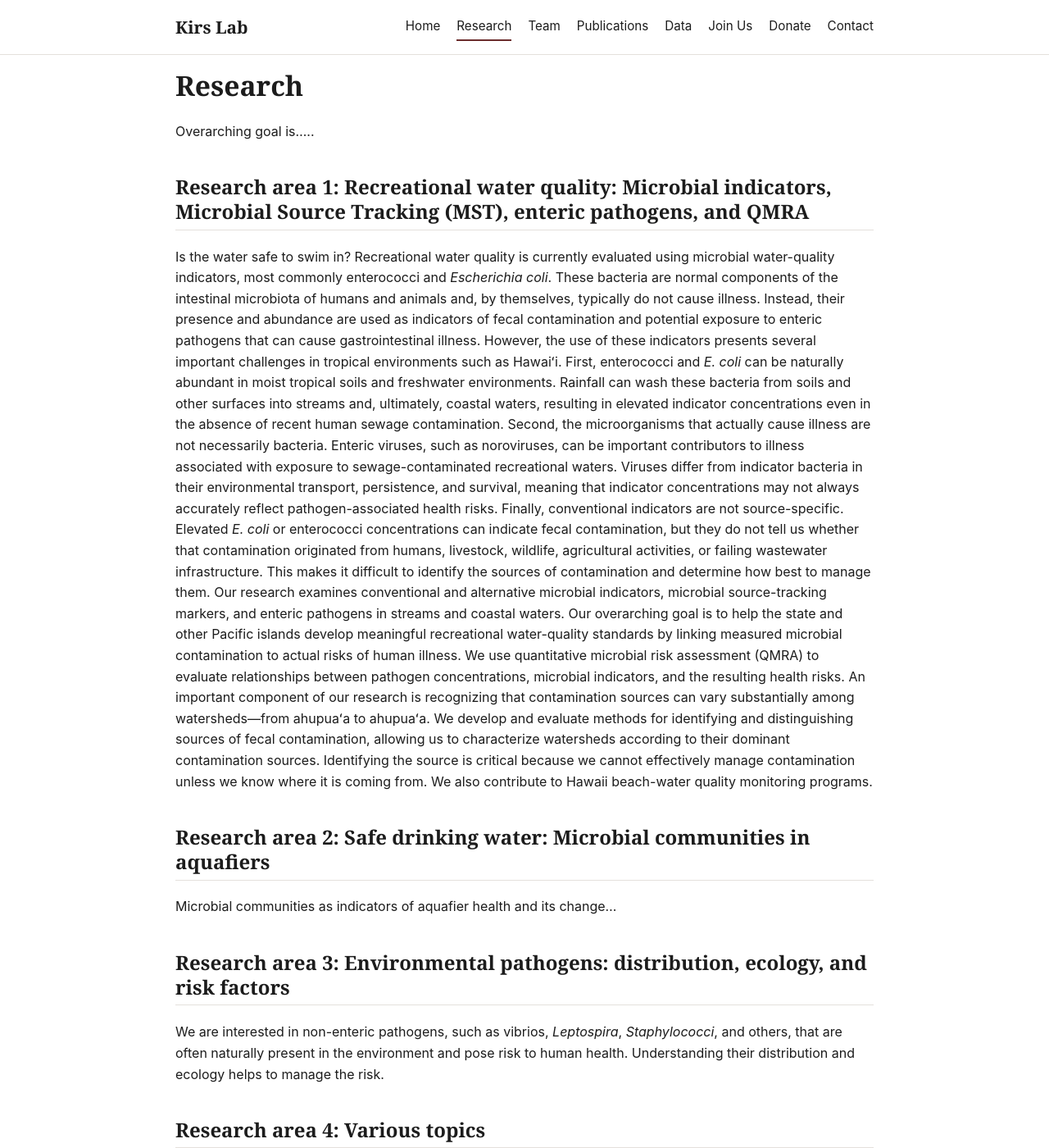
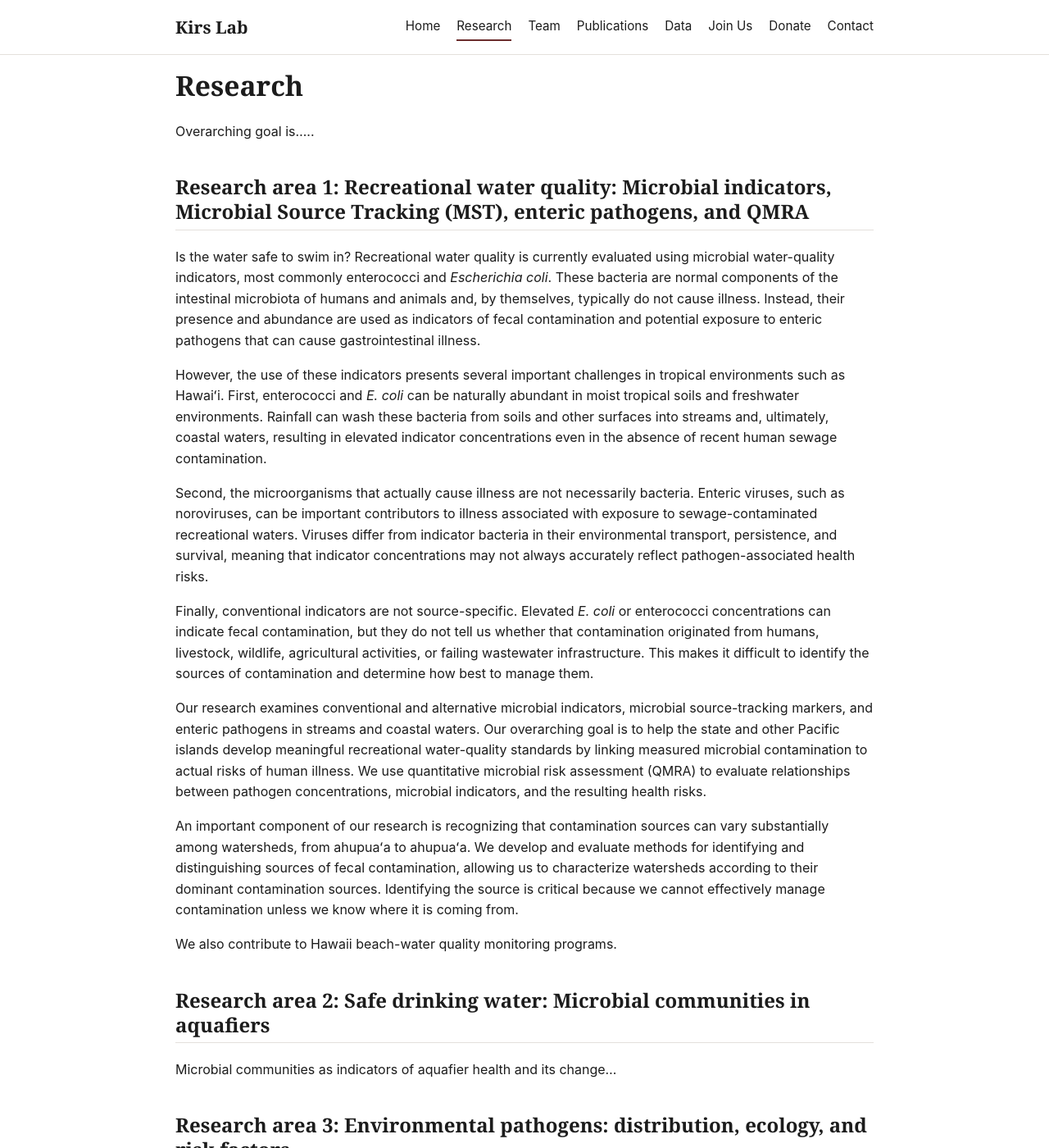
Before and after one commit to MarekKirs/marekkirs.github.io, a Jekyll site: the page built from research.md, in a window 1280 px wide and 1400 px high. Shown: the whole window at 82% size. Built offline with Jekyll 4.4.1, drawn with Linux system fonts in a browser that asks for light colours.

```diff
--- a/research.md
+++ b/research.md
@@ -11,11 +11,17 @@ Overarching goal is.....
 ## Research area 1: Recreational water quality: Microbial indicators, Microbial Source Tracking (MST), enteric pathogens, and QMRA
 
 Is the water safe to swim in? Recreational water quality is currently evaluated using microbial water-quality indicators, most commonly enterococci and *Escherichia coli*. These bacteria are normal components of the intestinal microbiota of humans and animals and, by themselves, typically do not cause illness. Instead, their presence and abundance are used as indicators of fecal contamination and potential exposure to enteric pathogens that can cause gastrointestinal illness.
+
 However, the use of these indicators presents several important challenges in tropical environments such as Hawaiʻi. First, enterococci and *E. coli* can be naturally abundant in moist tropical soils and freshwater environments. Rainfall can wash these bacteria from soils and other surfaces into streams and, ultimately, coastal waters, resulting in elevated indicator concentrations even in the absence of recent human sewage contamination.
+
 Second, the microorganisms that actually cause illness are not necessarily bacteria. Enteric viruses, such as noroviruses, can be important contributors to illness associated with exposure to sewage-contaminated recreational waters. Viruses differ from indicator bacteria in their environmental transport, persistence, and survival, meaning that indicator concentrations may not always accurately reflect pathogen-associated health risks.
+
 Finally, conventional indicators are not source-specific. Elevated *E. coli* or enterococci concentrations can indicate fecal contamination, but they do not tell us whether that contamination originated from humans, livestock, wildlife, agricultural activities, or failing wastewater infrastructure. This makes it difficult to identify the sources of contamination and determine how best to manage them.
+
 Our research examines conventional and alternative microbial indicators, microbial source-tracking markers, and enteric pathogens in streams and coastal waters. Our overarching goal is to help the state and other Pacific islands develop meaningful recreational water-quality standards by linking measured microbial contamination to actual risks of human illness. We use quantitative microbial risk assessment (QMRA) to evaluate relationships between pathogen concentrations, microbial indicators, and the resulting health risks.
-An important component of our research is recognizing that contamination sources can vary substantially among watersheds—from ahupuaʻa to ahupuaʻa. We develop and evaluate methods for identifying and distinguishing sources of fecal contamination, allowing us to characterize watersheds according to their dominant contamination sources. Identifying the source is critical because we cannot effectively manage contamination unless we know where it is coming from.
+
+An important component of our research is recognizing that contamination sources can vary substantially among watersheds, from ahupuaʻa to ahupuaʻa. We develop and evaluate methods for identifying and distinguishing sources of fecal contamination, allowing us to characterize watersheds according to their dominant contamination sources. Identifying the source is critical because we cannot effectively manage contamination unless we know where it is coming from.
+
 We also contribute to Hawaii beach-water quality monitoring programs.
 
 ## Research area 2: Safe drinking water: Microbial communities in aquafiers
```
